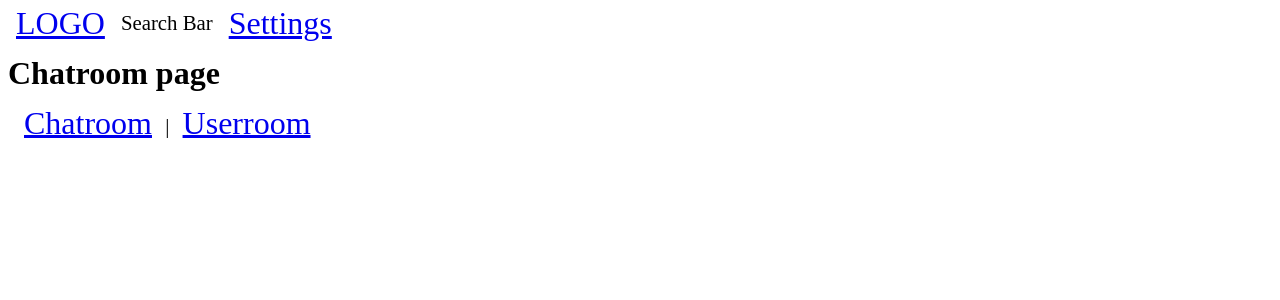
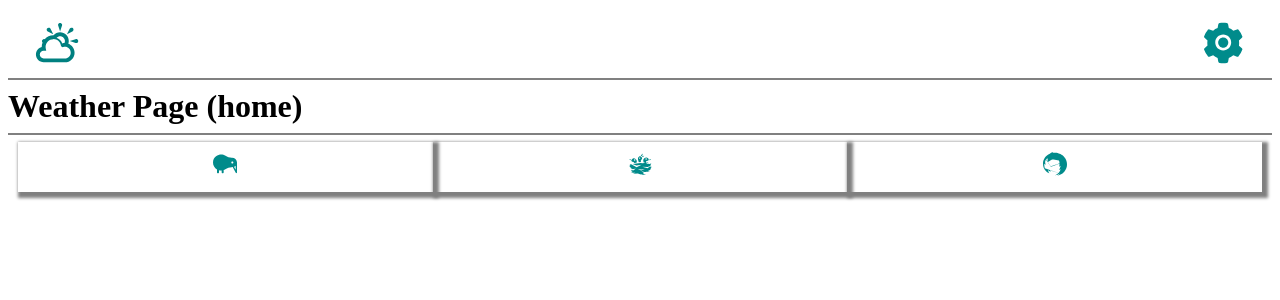
Before and after one commit to eric8979/sandbox-project, a React (Create React App) app in the folder client/: page / in a window 1280 px wide. Shown: the top 300 px of the page. Built offline with nearby package versions, Linux system fonts and the light colour scheme.

Commit message:
Build topbar, bottombar

```diff
--- a/client/src/App.js
+++ b/client/src/App.js
@@ -7,14 +7,10 @@ import Topbar from "./components/Topbar";
 import ChatroomBox from "./components/ChatroomBox";
 
 function App() {
-  const [chats, setChats] = useState(null);
-
-  useEffect(() => {}, []);
-
   return (
     <div>
       <Topbar />
-      <h1>Chatroom page</h1>
+      <h1>Weather Page (home)</h1>
       <div></div>
 
       <Bottombar />
--- a/client/src/components/Bottombar.jsx
+++ b/client/src/components/Bottombar.jsx
@@ -1,16 +1,26 @@
 import { NavLink } from "react-router-dom";
 // sytles
 import "../styles/bar.scss";
+import { FaKiwiBird } from "react-icons/fa";
+import { GiNestBirds } from "react-icons/gi";
+import { SiThunderbird } from "react-icons/si";
 
 function Bottombar() {
   return (
     <div className="bottombar">
-      <nav>
-        <NavLink to="/">Chatroom</NavLink> |{" "}
-        <NavLink to="/userroom">Userroom</NavLink>
-      </nav>
+      <NavLink to="/tell">
+        <FaKiwiBird />
+      </NavLink>
+      <NavLink to="/users">
+        <GiNestBirds />
+      </NavLink>
+      <NavLink to="/message">
+        <SiThunderbird />
+      </NavLink>
     </div>
   );
 }
 
+// TODO: message route should be used with another server port
+
 export default Bottombar;
--- a/client/src/components/Topbar.jsx
+++ b/client/src/components/Topbar.jsx
@@ -1,13 +1,18 @@
 import { Link } from "react-router-dom";
 // styles
 import "../styles/bar.scss";
+import { TiWeatherPartlySunny } from "react-icons/ti";
+import { AiFillSetting } from "react-icons/ai";
 
 function Topbar() {
   return (
     <div className="topbar">
-      <Link to="/">LOGO</Link>
-      <div>Search Bar</div>
-      <Link to="/settings">Settings</Link>
+      <Link to="/" className="logo">
+        <TiWeatherPartlySunny />
+      </Link>
+      <Link to="/settings" className="settings">
+        <AiFillSetting />
+      </Link>
     </div>
   );
 }
--- a/client/src/index.js
+++ b/client/src/index.js
@@ -6,8 +6,10 @@ import App from "./App";
 // routes
 import Signup from "./routes/signup";
 import Login from "./routes/login";
-import Userroom from "./routes/userroom";
+import Users from "./routes/users";
 import Settings from "./routes/settings";
+import Tell from "./routes/tell";
+import NotFound from "./routes/notfound";
 // styles
 import "./styles/layout.scss";
 
@@ -20,13 +22,17 @@ root.render(
         <Route exact path="/" element={<App />} />
         <Route exact path="/login" element={<Login />} />
         <Route exact path="/signup" element={<Signup />} />
-        <Route exact path="/userroom" element={<Userroom />} />
+        <Route exact path="/users" element={<Users />} />
         <Route exact path="/settings" element={<Settings />} />
+        <Route exact path="/tell" element={<Tell />} />
+        <Route path="*" element={<NotFound />} />
       </Routes>
     </BrowserRouter>
   </div>
 );
 
+// path="/" is for Weather(main) page
+
 // If you want to start measuring performance in your app, pass a function
 // to log results (for example: reportWebVitals(console.log))
 // or send to an analytics endpoint. Learn more: https://bit.ly/CRA-vitals
--- /dev/null
+++ b/client/src/routes/tell.jsx
@@ -0,0 +1,5 @@
+function Tell() {
+  return <div>tell</div>;
+}
+
+export default Tell;
--- a/client/src/styles/bar.scss
+++ b/client/src/styles/bar.scss
@@ -2,11 +2,22 @@
 .bottombar {
   display: flex;
   flex-direction: row;
+  justify-content: space-between;
   align-items: center;
-  font-size: 1.3rem;
+  text-align: center;
+  padding: 10px;
 
   a {
-    font-size: 2rem;
+    width: 45%;
+    height: 90%;
+    text-decoration: none;
+    color: #008b8b;
+  }
+  a:hover {
+    color: #00ced1;
+  }
+  .logo {
+    color: #008080;
   }
 
   * {
@@ -16,7 +27,25 @@
 
 .topbar {
   margin-bottom: 0.5rem;
+  justify-content: space-between;
+  border-bottom: 2px gray solid;
+  a {
+    font-size: 2.9rem;
+    height: 3rem;
+  }
+  .logo {
+    text-align: left;
+  }
+  .settings {
+    text-align: right;
+  }
 }
 .bottombar {
   margin-top: 0.5rem;
+  border-top: 2px gray solid;
+  font-size: 1.5rem;
+  height: 2.8rem;
+  a {
+    box-shadow: 3px 3px 3px 3px gray;
+  }
 }
```
Also changed, not shown: client/package.json (+10 -2 lines), client/src/routes/users.jsx (renamed from client/src/routes/userroom.jsx), 1 other file (tests, documents, lock files or other folders).
